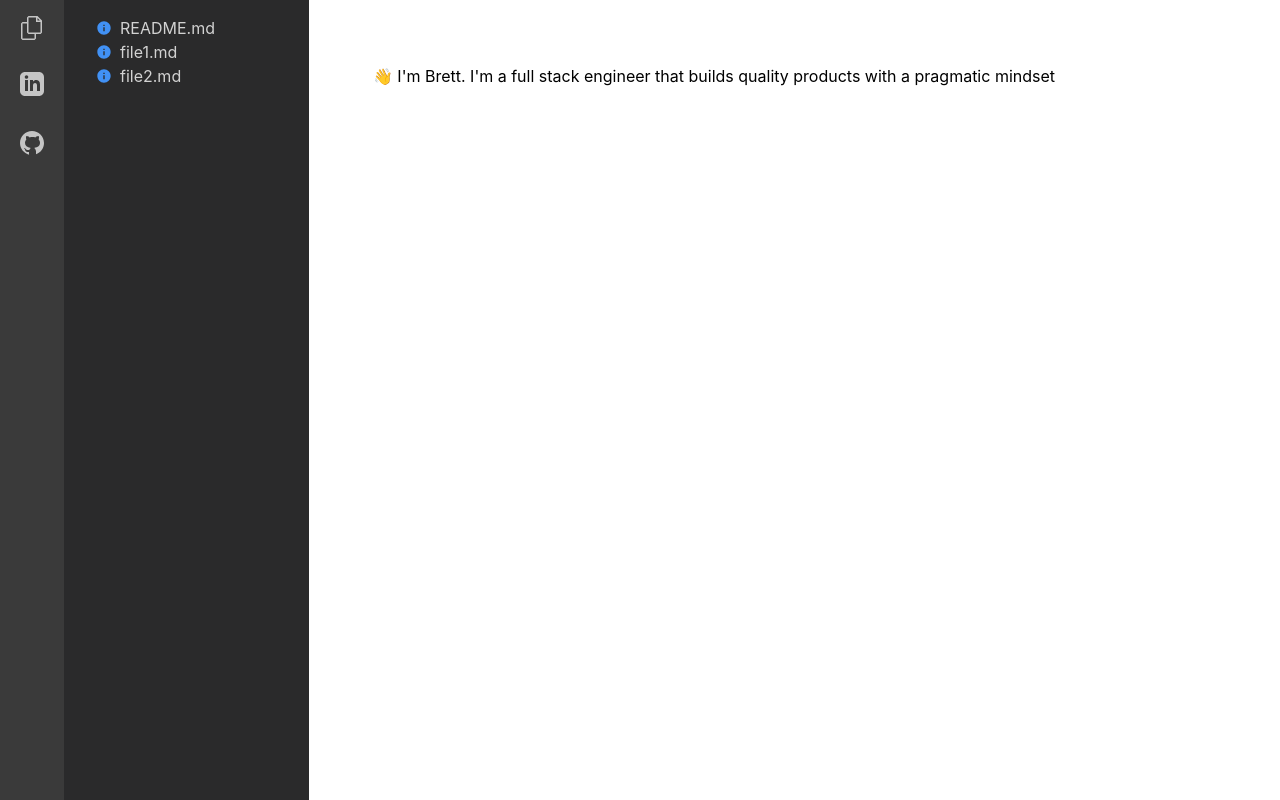
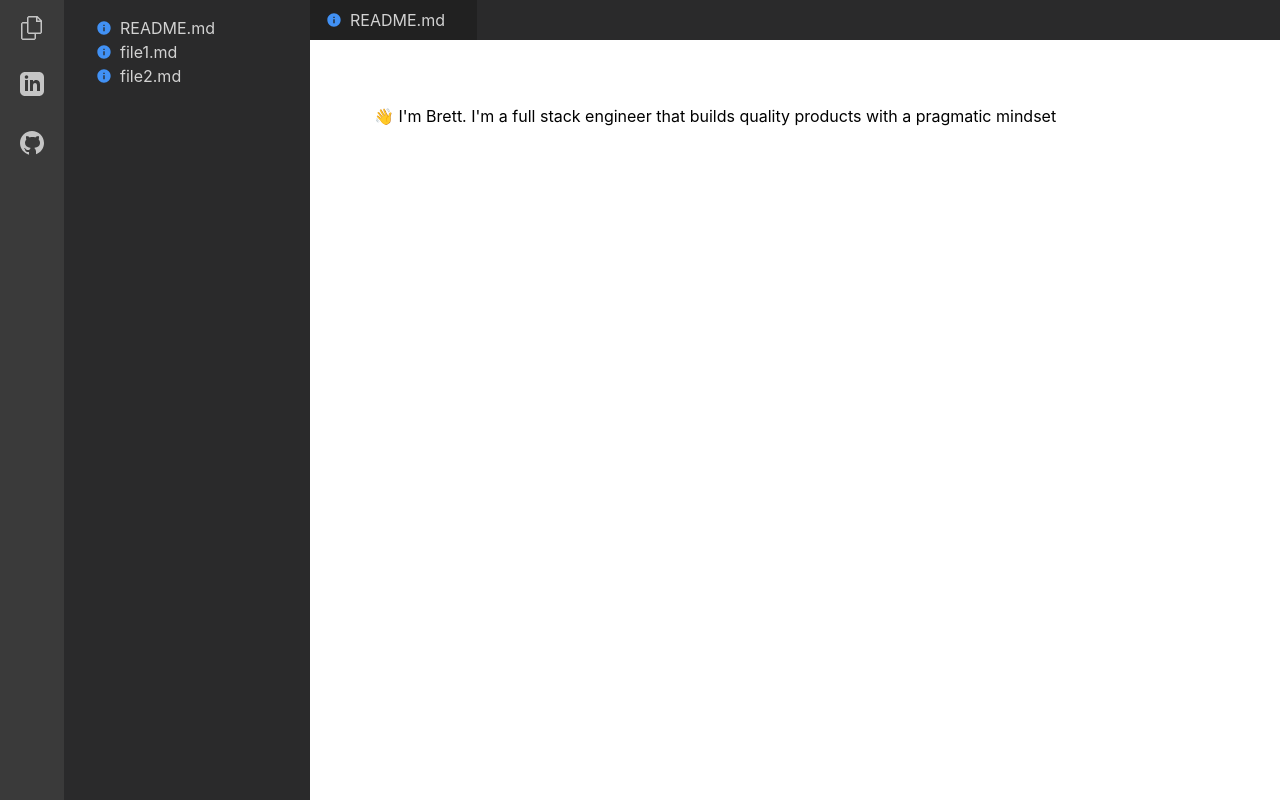
Before and after one commit to babramczyk/website, a React (Create React App) app: page / in a window 1280 px wide. Built offline with nearby package versions, Linux system fonts and the light colour scheme.

Commit message:
add editor tab

```diff
--- a/src/App.jsx
+++ b/src/App.jsx
@@ -1,16 +1,17 @@
 /** @jsx jsx */
 import { jsx } from "@emotion/core";
 import "./App.css";
-import { BrowserRouter as Router, Switch, Route } from "react-router-dom";
+import { Switch, Route, useLocation } from "react-router-dom";
 import { ReadMe } from "./pages/ReadMe";
 import { File1 } from "./pages/File1";
 import { File2 } from "./pages/File2";
 import { Explorer } from "./components/Explorer";
 import { Nav } from "./components/Nav";
+import { Editor } from "./components/Editor";
 
 function App() {
+
   return (
-    <Router>
     <div
       css={{
         display: "flex",
@@ -21,21 +22,10 @@ function App() {
     >
       <Nav />
       <Explorer />
-        <main css={{ background: "white", flex: '1 1 100ch', padding: "4rem" }}>
-          <Switch>
-            <Route path="/file1.md">
-              <File1 />
-            </Route>
-            <Route path="/file2.md">
-              <File2 />
-            </Route>
-            <Route path="/">
-              <ReadMe />
-            </Route>
-          </Switch>
+      <Editor />
+      <main>
       </main>
     </div>
-    </Router>
   );
 }
 
--- /dev/null
+++ b/src/components/Editor.jsx
@@ -0,0 +1,48 @@
+/** @jsx jsx */
+import { jsx } from "@emotion/core";
+import { Route, Switch, useLocation } from "react-router-dom";
+import { File1 } from "../pages/File1";
+import { File2 } from "../pages/File2";
+import { ReadMe } from "../pages/ReadMe";
+import { Tab } from "./Tab";
+
+export const Editor = () => {
+  const location = useLocation();
+  const selectedFilename =
+    location.pathname.split("/").slice(-1)[0] || "README.md";
+
+  return (
+    <main
+      css={{
+        flex: "1 1 100ch",
+        display: "flex",
+        flexDirection: "column",
+        alignItems: "stretch",
+      }}
+    >
+      <div css={{ background: "#2a2a2b" }}>
+        <Tab title={selectedFilename} />
+      </div>
+      <div
+        css={{
+          padding: "4rem",
+          background: "white",
+          flex: "1",
+          overflow: "auto",
+        }}
+      >
+        <Switch>
+          <Route path="/file1.md">
+            <File1 />
+          </Route>
+          <Route path="/file2.md">
+            <File2 />
+          </Route>
+          <Route path="/">
+            <ReadMe />
+          </Route>
+        </Switch>
+      </div>
+    </main>
+  );
+};
--- a/src/components/ExplorerFile.jsx
+++ b/src/components/ExplorerFile.jsx
@@ -1,32 +1,27 @@
 /** @jsx jsx */
 import { jsx } from "@emotion/core";
 import { Link } from "react-router-dom";
+import { InfoIcon } from "./InfoIcon";
 
 export const ExplorerFile = ({ destRoute, filename }) => {
   return (
-    <li css={{  }}>
+    <li>
       <Link
         to={destRoute}
         css={{
-          color: "rgb(210, 210, 210)",
+          color: "#d2d2d2",
           textDecoration: "none",
           display: "flex",
           alignItems: "center",
           width: "100%",
           paddingLeft: "2rem",
-          paddingRight: '1rem',
-          ':hover': {
-            background: '#303334'
-          }
+          paddingRight: "1rem",
+          ":hover": {
+            background: "#303334",
+          },
         }}
       >
-        <img
-          src="/icons/info.svg"
-          alt=""
-          width="16"
-          height="16"
-          css={{ marginRight: ".5rem" }}
-        />
+        <InfoIcon />
         <span>{filename}</span>
       </Link>
     </li>
--- /dev/null
+++ b/src/components/InfoIcon.jsx
@@ -0,0 +1,14 @@
+/** @jsx jsx */
+import { jsx } from "@emotion/core";
+
+export const InfoIcon = () => {
+  return (
+    <img
+      src="/icons/info.svg"
+      alt=""
+      width="16"
+      height="16"
+      css={{ marginRight: ".5rem" }}
+    />
+  );
+};
--- /dev/null
+++ b/src/components/Tab.jsx
@@ -0,0 +1,21 @@
+/** @jsx jsx */
+import { jsx } from "@emotion/core";
+import { InfoIcon } from "./InfoIcon";
+
+export const Tab = ({ title }) => {
+  return (
+    <div
+      css={{
+        background: "#212121",
+        color: "#d2d2d2",
+        padding: ".5rem 2rem .5rem 1rem",
+        width: "fit-content",
+        display: 'flex',
+        alignItems: 'center'
+      }}
+    >
+      <InfoIcon />
+      <span>{title}</span>
+    </div>
+  );
+};
--- a/src/index.css
+++ b/src/index.css
@@ -7,6 +7,7 @@ body {
   -moz-osx-font-smoothing: grayscale;
   width: 100%;
   height: 100%;
+  overflow: hidden;
 }
 
 code {
--- a/src/index.jsx
+++ b/src/index.jsx
@@ -1,15 +1,18 @@
-import React from 'react';
-import ReactDOM from 'react-dom';
-import './index.css';
-import './resets.css';
-import App from './App';
-import * as serviceWorker from './serviceWorker';
+import React from "react";
+import ReactDOM from "react-dom";
+import "./index.css";
+import "./resets.css";
+import App from "./App";
+import * as serviceWorker from "./serviceWorker";
+import { BrowserRouter as Router } from "react-router-dom";
 
 ReactDOM.render(
   <React.StrictMode>
-    <App />
+    <Router>
+      <App />
+    </Router>
   </React.StrictMode>,
-  document.getElementById('root')
+  document.getElementById("root")
 );
 
 // If you want your app to work offline and load faster, you can change
```
Lines whose indentation alone changed are shown as unchanged.
